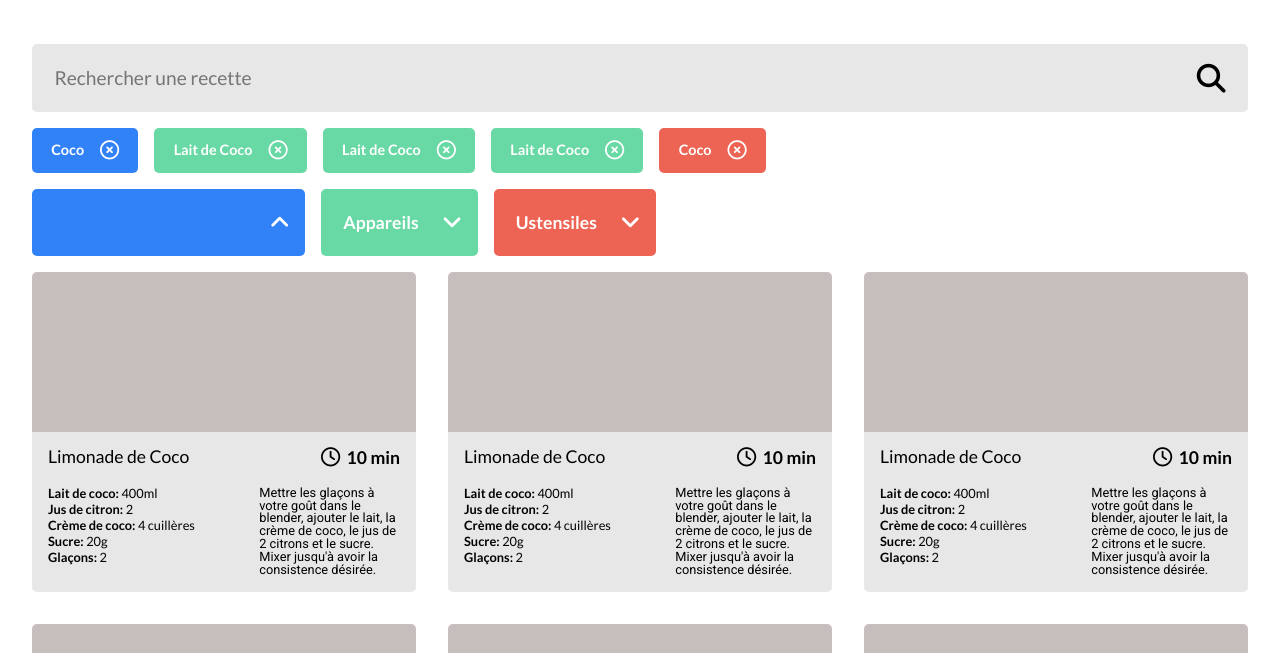
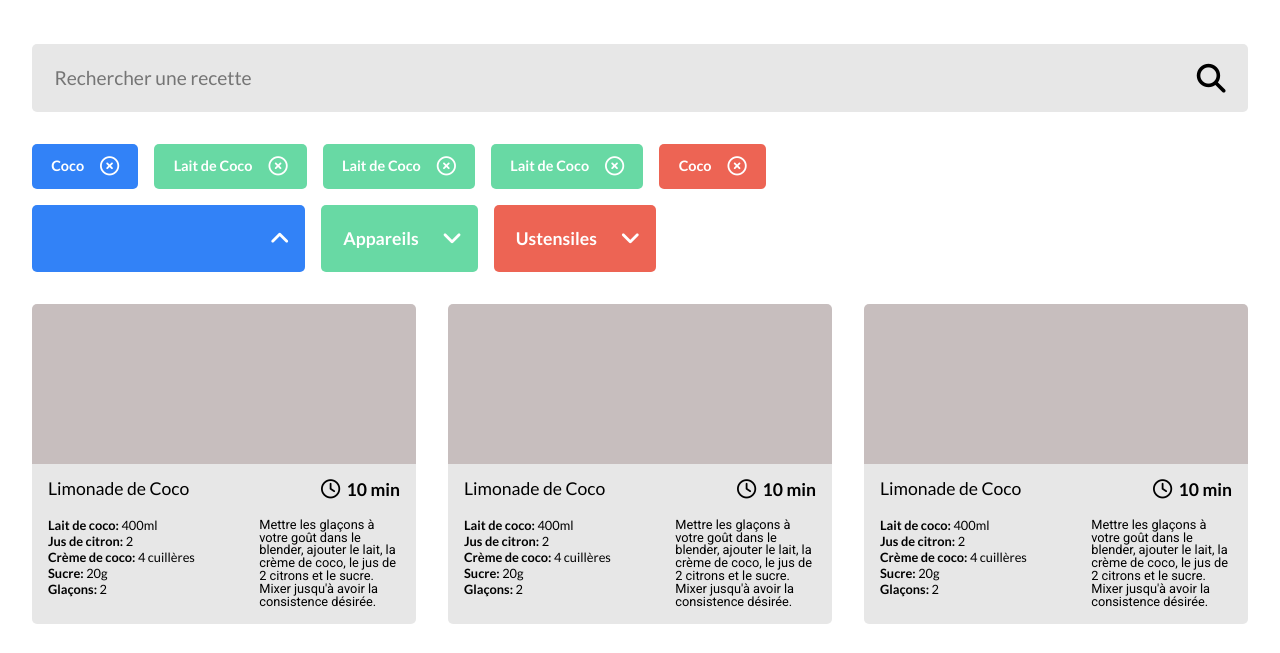
Before and after one commit to ThomasCharuel/les_petits_plats, a website: page index.html in a window 1280 px wide. Shown: the part 147-800 px from the top of the page. Drawn offline with Linux system fonts and the light colour scheme.

Commit message:
Add some margin

```diff
--- a/sass/pages/_home.scss
+++ b/sass/pages/_home.scss
@@ -2,6 +2,9 @@ main {
   margin: 2rem;
 }
 
+.filters-placeholder {
+  margin: 2rem 0;
+}
 .filters-tags-section {
   margin: 1rem 0;
   display: flex;
```
Also changed, not shown: css/style.css, 1 other file.
